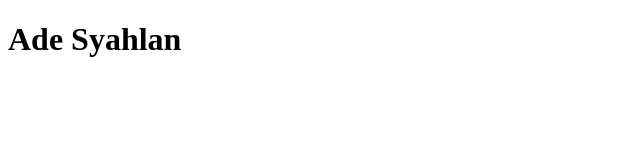
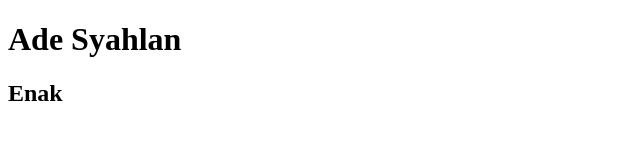
Before and after one commit to aderow1/Latihan-6, a plain HTML site: page index.html in a window 1280 px wide. Shown: the whole page, without its empty margins (0-640 px from the left). Drawn offline with Linux system fonts and the light colour scheme.

Commit message:
Update index.html

```diff
--- a/index.html
+++ b/index.html
@@ -7,6 +7,7 @@
 </head>
 <body>
     <h1>Ade Syahlan</h1>
+    <h2>Enak</h2>
 
 </body>
 </html>
```
